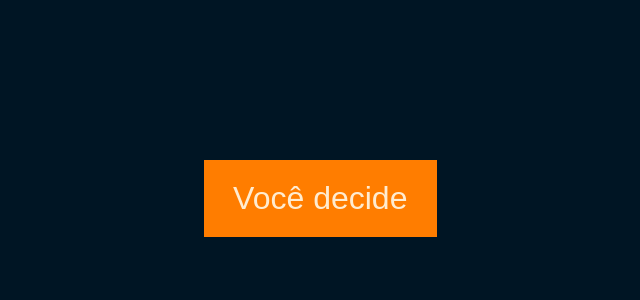
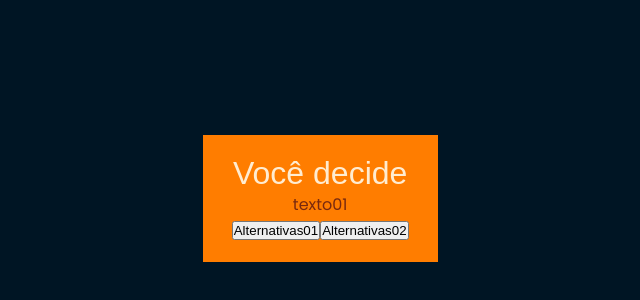
Before and after one commit to kwss-865/2024-p-bck-voce-decide, a plain HTML site: page index.html in a window 1280 px wide. Shown: the part 202-502 px from the top of the page, without its empty margins (329-969 px from the left). Drawn offline with Linux system fonts and the light colour scheme; a web font is replaced by a local one.

Commit message:
alternativas

```diff
--- a/index.html
+++ b/index.html
@@ -11,6 +11,7 @@
         <div class="caixa-principal">
             <h1 class="titulo">Você decide</h1>
             <div class="caixa-perguntas"></div>
+            <div class="caixa-alternativas"></div>
             <div class="caixa-resultado">
                 <p class="texto-resultado"></p>
             </div>
--- a/main.js
+++ b/main.js
@@ -7,37 +7,62 @@ const textoResultado = document.querySelector('.texto-resultado');
 const perguntas = [
     {
         enunciado: "texto01",
-        alternativas: [
-            "Alternativas01",
-            "Alternativas02"
+        alternativas: [ {
+            texto:"Alternativas01",
+            afirmacao: "afirmação01"
+        },
+        {
+            texto:"Alternativas02",
+            afirmacao:"afirmção02"
+        }
         ]
     },
     {
         enunciado: "texto02",
-        alternativas: [
-            "Alternativas01",
-            "Alternativas02"
+        alternativas: [ {
+            texto:"Alternativas03",
+            afirmacao:"afirmação03"
+        },
+        {
+            texto:"Alternativas04",
+            afirmacao:"afirmação04"
+        }
         ]
     },
     {
         enunciado: "texto03",
-        alternativas: [
-            "Alternativas01",
-            "Alternativas02"
+        alternativas: [ {
+            texto:"Alternativas05",
+            afirmacao:"afirmção05"
+        },
+        {
+            texto:"Alternativas06",
+            afirmacao:"afirmação06"
+        }
         ]
     },
     {
         enunciado: "texto04",
-        alternativas: [
-            "Alternativas01",
-            "Alternativas02"
+        alternativas: [ {
+            texto:"Alternativas07",
+            afirmacao:"afirmação07"
+        },
+        {
+            texto:"Alternativas08",
+            afirmacao:"afirmação08"
+        }
         ]
     },
     {
         enunciado: "texto05",
-        alternativas: [
-            "Alternativas01",
-            "Alternativas02"
+        alternativas: [ {
+            texto:"Alternativas09",
+            afirmacao:"afirmação09"
+        },
+        {
+            texto:"Alternativas10",
+            afirmacao:"afirmação10"
+        }
         ]
     }
 ]
@@ -54,7 +79,12 @@ function mostraPergunta(){
 function mostraAternativas(){
     for(const alternativa of perguntaAtual.alternativas){
         const botaoAlternativas = document.createElement("button");
-        botaoAlternativas.textContent = alternativa;
+        botaoAlternativas.textContent = alternativa.texto;
+        botaoAlternativas.addEventListener('click',function(){
+            atual++;
+            mostraPergunta();
+        })
         caixaAlternativas.appendChild(botaoAlternativas)
     }
 }
+mostraPergunta();
```
